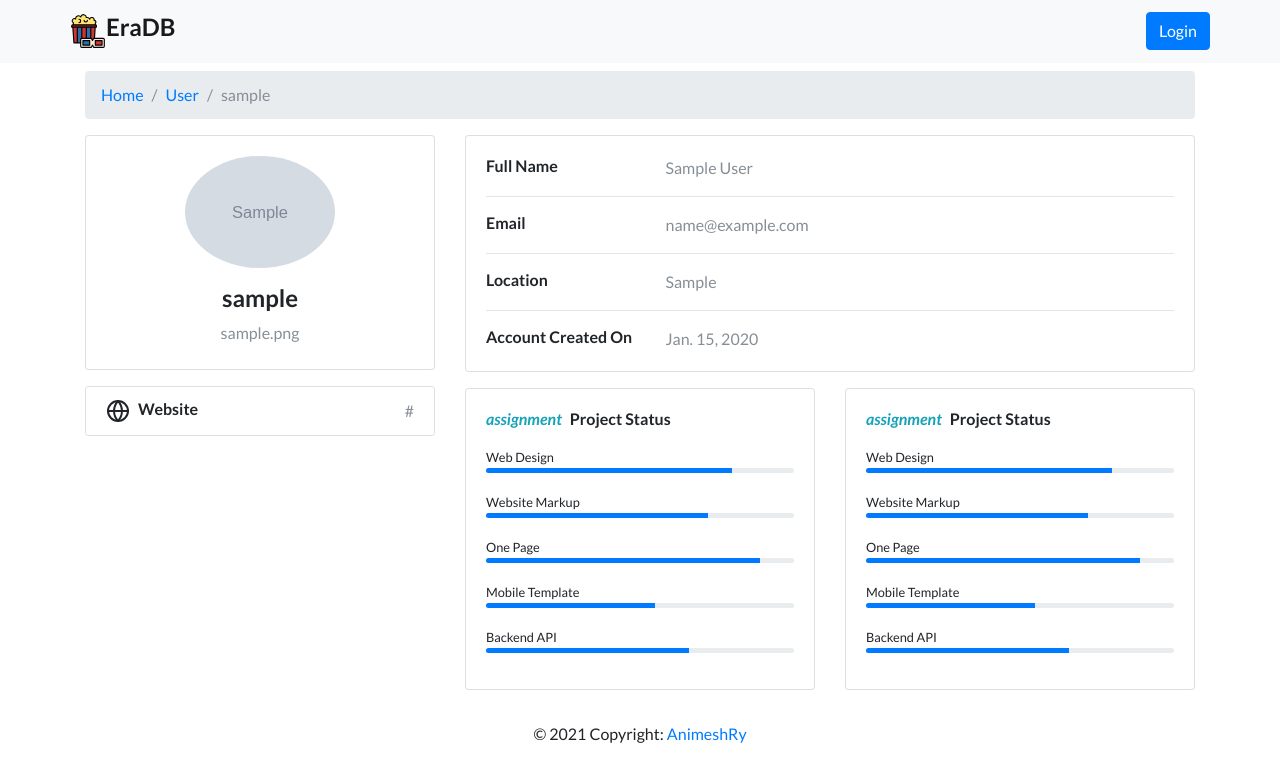
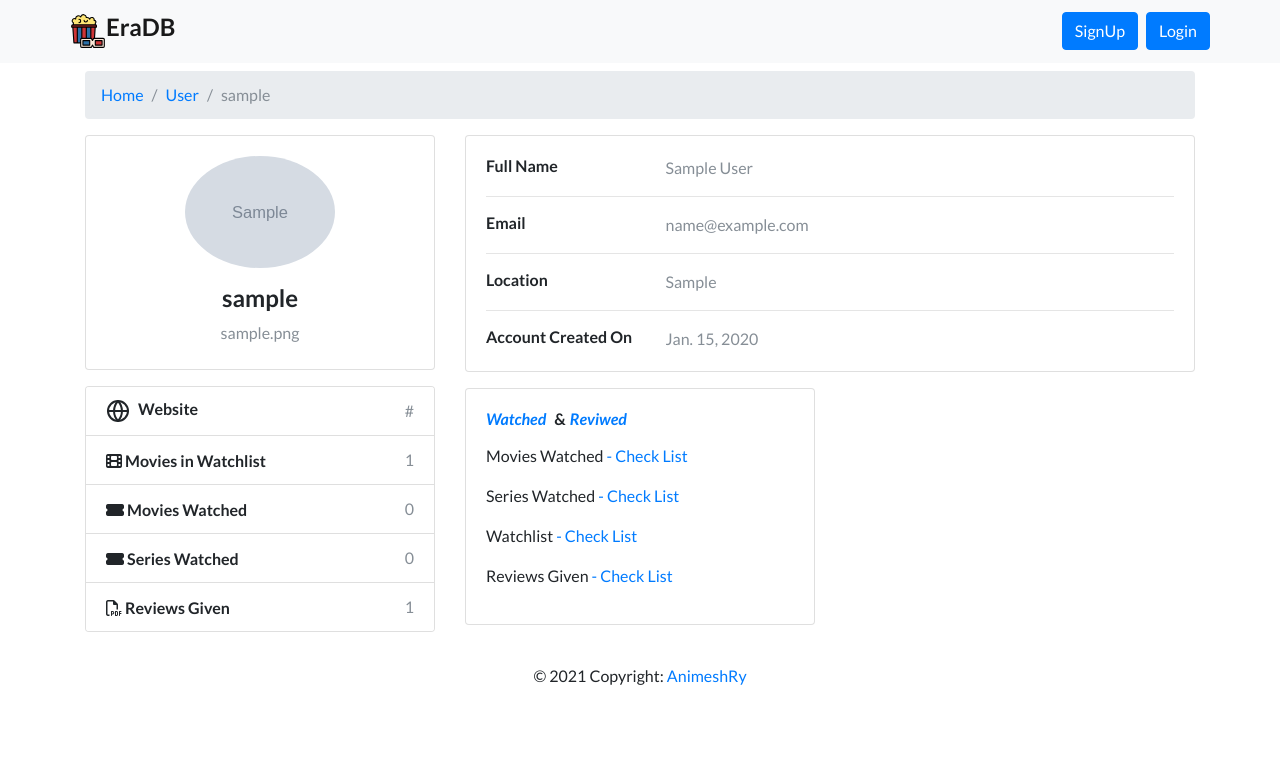
Before and after one commit to AnimeshRy/eraDB, a Django app: a page that uses templates/navbar.html in a window 1280 px wide. Shown: the top 782 px of the page. Run offline with Django 3.2, Linux system fonts and the light colour scheme; tables that the repository leaves empty hold one stand-in row (values such as "Sample post"); grey boxes marked "Sample" are stand-in pictures; some libraries are stand-ins or nearby versions.

Commit message:
functionality done, touchups 1

```diff
--- a/authy/urls.py
+++ b/authy/urls.py
@@ -1,6 +1,6 @@
 from django.urls import path
 from .views import SignupView, EditProfile, UserProfile
-from .views import like, unlike
+from .views import like, unlike, UserProfileMoviesWatched, UserProfileSeriesWatched, UserProfileWatchList, UserProfileMoviesReviewed
 from django.contrib.auth.views import (
     LoginView,
     LogoutView,
@@ -16,8 +16,16 @@ urlpatterns = [
 
     path('profile/edit', EditProfile, name='edit-profile'),
     path('user/<username>', UserProfile, name='user-profile'),
+    path('<username>/movieswatched', UserProfileMoviesWatched,
+         name='profile-movies-watched'),
+    path('<username>/serieswatched', UserProfileSeriesWatched,
+         name='profile-series-watched'),
+    path('<username>/watchlist', UserProfileWatchList, name='profile-watch-list'),
+    path('<username>/reviewed', UserProfileMoviesReviewed,
+         name='profile-reviewed-list'),
     path('<username>/review/<imdb_id>/like', like, name='user-review-like'),
     path('<username>/review/<imdb_id>/unlike',
          unlike, name='user-review-unlike'),
 
+
 ]
--- a/authy/views.py
+++ b/authy/views.py
@@ -9,6 +9,7 @@ from comment.forms import CommentForm
 from django.contrib.auth.decorators import login_required
 from django.template import loader
 from movie.models import Review, Movie, Likes
+from django.core.paginator import Paginator
 from django.http import HttpResponse, HttpResponseRedirect
 
 
@@ -53,8 +54,18 @@ def UserProfile(request, username):
     user = get_object_or_404(User, username=username)
     profile = Profile.objects.get(user=user)
 
+    # MovieBoxData
+    mWatched_count = profile.watched.filter(Type='movie').count()
+    sWatched_count = profile.watched.filter(Type='series').count()
+    watch_list_count = profile.to_watch.all().count()
+    m_reviewd_count = Review.objects.filter(user=user).count()
+
     context = {
         'profile': profile,
+        'mWatched_count': mWatched_count,
+        'sWatched_count': sWatched_count,
+        'watch_list_count': watch_list_count,
+        'm_reviewd_count': m_reviewd_count,
     }
 
     template = loader.get_template('profile.html')
@@ -62,6 +73,88 @@ def UserProfile(request, username):
     return HttpResponse(template.render(context, request))
 
 
+def UserProfileMoviesWatched(request, username):
+    user = get_object_or_404(User, username=username)
+    profile = Profile.objects.get(user=user)
+
+    # Movies List
+    movies = profile.watched.filter(Type='movie')
+    paginator = Paginator(movies, 9)
+    page_number = request.GET.get('page')
+    movie_data = paginator.get_page(page_number)
+
+    context = {
+        'movie_data': movie_data,
+        'list_title': 'Movies Watched',
+    }
+
+    template = loader.get_template('movie_list.html')
+
+    return HttpResponse(template.render(context, request))
+
+
+def UserProfileSeriesWatched(request, username):
+    user = get_object_or_404(User, username=username)
+    profile = Profile.objects.get(user=user)
+
+    # Series List
+    movies = profile.watched.filter(Type='series')
+    paginator = Paginator(movies, 9)
+    page_number = request.GET.get('page')
+    movie_data = paginator.get_page(page_number)
+
+    context = {
+        'movie_data': movie_data,
+        'list_title': 'Series Watched',
+    }
+
+    template = loader.get_template('movie_list.html')
+
+    return HttpResponse(template.render(context, request))
+
+
+def UserProfileWatchList(request, username):
+    user = get_object_or_404(User, username=username)
+    profile = Profile.objects.get(user=user)
+
+    # Watch List
+    movies = profile.to_watch.all()
+    paginator = Paginator(movies, 9)
+    page_number = request.GET.get('page')
+    movie_data = paginator.get_page(page_number)
+
+    context = {
+        'movie_data': movie_data,
+        'list_title': 'Watch list',
+    }
+
+    template = loader.get_template('movie_list.html')
+
+    return HttpResponse(template.render(context, request))
+
+
+def UserProfileMoviesReviewed(request, username):
+    user = get_object_or_404(User, username=username)
+
+    # reviewed List - using reverse relation
+
+    movies = Movie.objects.filter(review__user=user)
+    print(movies)
+    paginator = Paginator(movies, 9)
+    page_number = request.GET.get('page')
+    movie_data = paginator.get_page(page_number)
+
+    context = {
+        'movie_data': movie_data,
+        'list_title': 'Reviewed',
+    }
+
+    template = loader.get_template('movie_list.html')
+
+    return HttpResponse(template.render(context, request))
+
+
+@login_required
 def ReviewDetail(request, username, imdb_id):
     user_comment = request.user
     user = get_object_or_404(User, username=username)
@@ -95,6 +188,7 @@ def ReviewDetail(request, username, imdb_id):
     return HttpResponse(template.render(context, request))
 
 
+@login_required
 def like(request, username, imdb_id):
     user_liking = request.user
     user_review = get_object_or_404(User, username=username)
@@ -121,6 +215,7 @@ def like(request, username, imdb_id):
     return HttpResponseRedirect(reverse('movie:user-review', args=[username, imdb_id]))
 
 
+@login_required
 def unlike(request, username, imdb_id):
     user_unliking = request.user
     user_review = get_object_or_404(User, username=username)
--- a/templates/movie_details.html
+++ b/templates/movie_details.html
@@ -63,11 +63,13 @@
                 <p><b>Rating:</b> Rated {{ reviews_avg.rate__avg }} by {{ reviews_count }} watchers.</p>
 
             </div>
+            {% if user.is_authenticated %}
             <div class="d-flex flex-row bd-highlight mb-4">
                 <button class="btn btn-success"><a class="text-decoration-none text-white" href="{% url 'movie:rate-movie' movie_data.imdbID %}"><i class="fas fa-star"></i>  Rate</a></button>
                 <button class="btn btn-success ml-4"><a class="text-decoration-none text-white" href="{% url 'movie:add-movie-to-watch' movie_data.imdbID %}"><i class="fas fa-box-open"></i></i> - Watchlist</a></button>
                 <button class="btn btn-success ml-4"><a class="text-decoration-none text-white" href="{% url 'movie:add-movie-to-watched' movie_data.imdbID %}"><i class="fas fa-box"></i> - Watched</a></button>
             </div>
+            {% endif %}
         </div>
     </div>
     <div class="card">
--- a/templates/navbar.html
+++ b/templates/navbar.html
@@ -5,14 +5,9 @@
             <div class="collapse navbar-collapse ml-a" id="navcol-1">
                 <ul class="navbar-nav ml-auto">
                     <li class="nav-item active">
-                        <a class="nav-link dropdown-toggle" href="#" id="navbarDropdownMenuLink" data-toggle="dropdown" aria-haspopup="true" aria-expanded="false">
+                        <a class="nav-link mr-2" href="{% url 'account:user-profile' request.user.username %}">
                             {{ request.user.username }}
                           </a>
-                          <div class="dropdown-menu dropdown-menu-right text-right" aria-labelledby="navbarDropdownMenuLink">
-                            <a class="dropdown-item" href="#">Profile</a>
-                            <a class="dropdown-item" href="#">Edit Profile</a>
-                            <a class="dropdown-item" href="#">Something else here</a>
-                          </div>
                     </li>
                     <li class="nav-item active">
                         <div class="collapse navbar-collapse" id="navcol-1"><a class="btn btn-primary ml-auto" role="button"  href="{% url 'account:logout' %}">Logout</a></div>
@@ -20,7 +15,16 @@
                 </ul>
             </div>
             {% else %}
-            <div class="collapse navbar-collapse" id="navcol-1"><a class="btn btn-primary ml-auto" role="button"  href="{% url 'account:login' %}">Login</a></div>
+            <div class="collapse navbar-collapse ml-a" id="navcol-1">
+                <ul class="navbar-nav ml-auto">
+                    <li class="nav-item active">
+                        <div class="collapse navbar-collapse" id="navcol-1"><a class="btn btn-primary ml-auto mr-2" role="button"  href="{% url 'account:signup' %}">SignUp</a></div>
+                    </li>
+                    <li class="nav-item active">
+                        <div class="collapse navbar-collapse" id="navcol-1"><a class="btn btn-primary ml-auto" role="button"  href="{% url 'account:login' %}">Login</a></div>
+                    </li>
+                </ul>
+            </div>
             {% endif %}
         </div>
     </nav>
--- a/templates/profile.html
+++ b/templates/profile.html
@@ -1,5 +1,7 @@
 {% extends "layout.html" %}
 {% load static %}
+
+{% block title %} Profile {% endblock title %}
 
 {% block content %}
 <div class="container">
@@ -41,6 +43,22 @@
                   <li class="list-group-item d-flex justify-content-between align-items-center flex-wrap">
                     <h6 class="mb-0"><svg xmlns="http://www.w3.org/2000/svg" width="24" height="24" viewBox="0 0 24 24" fill="none" stroke="currentColor" stroke-width="2" stroke-linecap="round" stroke-linejoin="round" class="feather feather-globe mr-2 icon-inline"><circle cx="12" cy="12" r="10"></circle><line x1="2" y1="12" x2="22" y2="12"></line><path d="M12 2a15.3 15.3 0 0 1 4 10 15.3 15.3 0 0 1-4 10 15.3 15.3 0 0 1-4-10 15.3 15.3 0 0 1 4-10z"></path></svg>Website</h6>
                     <span class="text-secondary">{{ profile.url }}</span>
+                  </li>
+                  <li class="list-group-item d-flex justify-content-between align-items-center flex-wrap">
+                    <h6 class="mb-0"><i class="fas fa-film"></i>  Movies in Watchlist</h6>
+                    <span class="text-secondary">{{ watch_list_count }}</span>
+                  </li>
+                  <li class="list-group-item d-flex justify-content-between align-items-center flex-wrap">
+                    <h6 class="mb-0"><i class="fas fa-ticket-alt"></i>  Movies Watched</h6>
+                    <span class="text-secondary">{{ mWatched_count }}</span>
+                  </li>
+                  <li class="list-group-item d-flex justify-content-between align-items-center flex-wrap">
+                    <h6 class="mb-0"><i class="fas fa-ticket-alt"></i>  Series Watched</h6>
+                    <span class="text-secondary">{{ sWatched_count }}</span>
+                  </li>
+                  <li class="list-group-item d-flex justify-content-between align-items-center flex-wrap">
+                    <h6 class="mb-0"><i class="far fa-file-pdf"></i>  Reviews Given</h6>
+                    <span class="text-secondary">{{ m_reviewd_count }}</span>
                   </li>
                 </ul>
               </div>
@@ -89,53 +107,12 @@
                 <div class="col-sm-6 mb-3">
                   <div class="card h-100">
                     <div class="card-body">
-                      <h6 class="d-flex align-items-center mb-3"><i class="material-icons text-info mr-2">assignment</i>Project Status</h6>
-                      <small>Web Design</small>
-                      <div class="progress mb-3" style="height: 5px">
-                        <div class="progress-bar bg-primary" role="progressbar" style="width: 80%" aria-valuenow="80" aria-valuemin="0" aria-valuemax="100"></div>
-                      </div>
-                      <small>Website Markup</small>
-                      <div class="progress mb-3" style="height: 5px">
-                        <div class="progress-bar bg-primary" role="progressbar" style="width: 72%" aria-valuenow="72" aria-valuemin="0" aria-valuemax="100"></div>
-                      </div>
-                      <small>One Page</small>
-                      <div class="progress mb-3" style="height: 5px">
-                        <div class="progress-bar bg-primary" role="progressbar" style="width: 89%" aria-valuenow="89" aria-valuemin="0" aria-valuemax="100"></div>
-                      </div>
-                      <small>Mobile Template</small>
-                      <div class="progress mb-3" style="height: 5px">
-                        <div class="progress-bar bg-primary" role="progressbar" style="width: 55%" aria-valuenow="55" aria-valuemin="0" aria-valuemax="100"></div>
-                      </div>
-                      <small>Backend API</small>
-                      <div class="progress mb-3" style="height: 5px">
-                        <div class="progress-bar bg-primary" role="progressbar" style="width: 66%" aria-valuenow="66" aria-valuemin="0" aria-valuemax="100"></div>
-                      </div>
-                    </div>
-                  </div>
-                </div>
-                <div class="col-sm-6 mb-3">
-                  <div class="card h-100">
-                    <div class="card-body">
-                      <h6 class="d-flex align-items-center mb-3"><i class="material-icons text-info mr-2">assignment</i>Project Status</h6>
-                      <small>Web Design</small>
-                      <div class="progress mb-3" style="height: 5px">
-                        <div class="progress-bar bg-primary" role="progressbar" style="width: 80%" aria-valuenow="80" aria-valuemin="0" aria-valuemax="100"></div>
-                      </div>
-                      <small>Website Markup</small>
-                      <div class="progress mb-3" style="height: 5px">
-                        <div class="progress-bar bg-primary" role="progressbar" style="width: 72%" aria-valuenow="72" aria-valuemin="0" aria-valuemax="100"></div>
-                      </div>
-                      <small>One Page</small>
-                      <div class="progress mb-3" style="height: 5px">
-                        <div class="progress-bar bg-primary" role="progressbar" style="width: 89%" aria-valuenow="89" aria-valuemin="0" aria-valuemax="100"></div>
-                      </div>
-                      <small>Mobile Template</small>
-                      <div class="progress mb-3" style="height: 5px">
-                        <div class="progress-bar bg-primary" role="progressbar" style="width: 55%" aria-valuenow="55" aria-valuemin="0" aria-valuemax="100"></div>
-                      </div>
-                      <small>Backend API</small>
-                      <div class="progress mb-3" style="height: 5px">
-                        <div class="progress-bar bg-primary" role="progressbar" style="width: 66%" aria-valuenow="66" aria-valuemin="0" aria-valuemax="100"></div>
+                      <h6 class="d-flex align-items-center mb-3"><i class="material-icons text-info mr-2"><a href="">Watched </a></i> & <i class="material-icons text-info mr-2"><a href="" class="ml-1">Reviwed</a></i></h6>
+                      <div>
+                      <p>Movies Watched<a href="{% url 'account:profile-movies-watched' profile.user.username %}"> - Check List</a></p>
+                      <p>Series Watched<a href="{% url 'account:profile-series-watched' profile.user.username %}"> - Check List</a></p>
+                      <p>Watchlist<a href="{% url 'account:profile-watch-list' profile.user.username %}"> - Check List</a></p>
+                      <p>Reviews Given<a href="{% url 'account:profile-reviewed-list' profile.user.username %}"> - Check List</a></p>
                       </div>
                     </div>
                   </div>
```
Also changed, not shown: templates/movie_list.html (added, +42 -0 lines).
